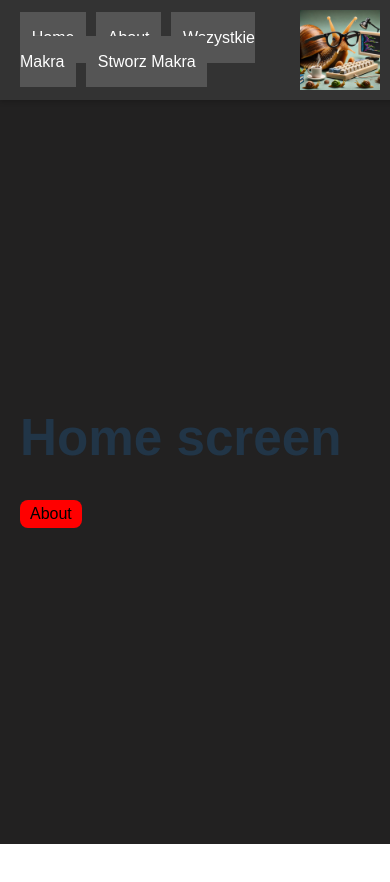
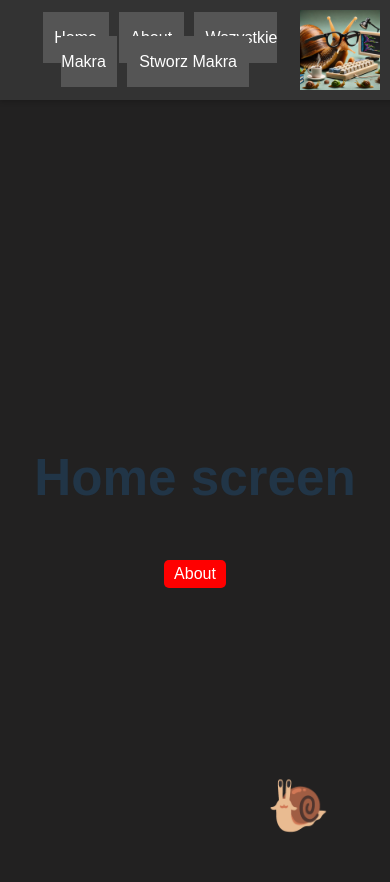
Before and after one commit to WXZK9/optimacro, a React (Vite) app in the folder app/: page /createMacros in a window 390 px wide. Shown: the top 882 px of the page. Before the commit the page ends 844 px from the top, so only its background shows below. Built offline with nearby package versions, Linux system fonts and the light colour scheme.

Commit message:
about + ślimak

```diff
--- a/app/src/ui/App.css
+++ b/app/src/ui/App.css
@@ -3,6 +3,28 @@ body {
   margin: 0;
   font-family: Arial, sans-serif;
   background-color: #222121;
+}
+
+
+.animation {
+  font-size: 50px;
+  position: absolute;
+  bottom: 0%;
+  animation: moveSnail 30s infinite linear;
+}
+
+
+@keyframes moveSnail {
+  0% {
+      right: 0%;
+  }
+  50% {
+      right: 50%;
+      transform: translateX(50%);
+  }
+  100% {
+      right: 100%;
+  }
 }
 
 
@@ -14,6 +36,7 @@ body {
   padding: 10px 20px;
   position: fixed;
   top: 0;
+  left: 0;
   width: 100%;
   z-index: 1000;
   box-shadow: 0px 2px 5px rgba(0, 0, 0, 0.2);
--- a/app/src/ui/App.tsx
+++ b/app/src/ui/App.tsx
@@ -24,6 +24,7 @@ const App: React.FC = () => {
             <Link className='nav-button' to="/createMacros">Stworz Makra</Link>
           </div>
           <img src={snailImage} alt="Snail" className="snail-icon" />
+
         </nav>
         {/* Page content */}
         <div className="content">
@@ -37,6 +38,9 @@ const App: React.FC = () => {
         </div>
 
       </div>
+      <div className="animation">
+                🐌
+            </div>
     </Router>
   );
 };
--- /dev/null
+++ b/app/src/ui/windows/CSS/About.css
@@ -0,0 +1,64 @@
+
+body {
+    font-family: Arial, sans-serif;
+
+    margin: 0;
+    padding: 0;
+    display: flex;
+    justify-content: center;
+    align-items: center;
+    min-height: 100vh;
+    text-align: center;
+}
+
+
+.grid-container {
+    display: grid;
+    grid-template-columns: repeat(2, 1fr);
+    grid-template-rows: repeat(4, auto);
+    gap: 30px;
+    justify-items: center;
+    align-items: center;
+    max-width: 90vw;
+    max-height: 90vh;
+    margin-top: 50px;
+}
+
+
+.frame {
+    height: 100px;
+    width: 350px;
+    padding: 20px;
+    background-color: #fff;
+    border: 2px solid #3498db;
+    border-radius: 10px;
+    box-shadow: 0 4px 8px rgba(0, 0, 0, 0.2);
+    display: flex;
+    justify-content: start;
+    align-items: center;
+    font-size: 16px;
+    font-weight: bold;
+    color: #2c3e50;
+    transition: transform 0.3s, box-shadow 0.3s;
+}
+
+
+.frame span {
+    margin-right: 10px;
+    font-size: 18px;
+    font-weight: bold;
+    color: #3498db;
+}
+
+
+.frame:hover {
+    transform: scale(1.05);
+    box-shadow: 0 8px 16px rgba(0, 0, 0, 0.3);
+}
+
+
+@media (max-width: 768px) {
+    .grid-container {
+        grid-template-columns: 1fr;
+    }
+}
--- /dev/null
+++ b/app/src/ui/windows/CSS/Home.css
@@ -0,0 +1,31 @@
+
+.home-container {
+    font-family: Arial, sans-serif;
+
+    display: flex;
+    flex-direction: column;
+    align-items: center;
+    justify-content: center;
+    min-height: 100vh;
+    text-align: center;
+    position: relative;
+}
+
+
+
+
+button {
+    margin-top: 20px;
+    padding: 10px 20px;
+    font-size: 16px;
+    cursor: pointer;
+    background-color: #3498db;
+    color: white;
+    border: none;
+    border-radius: 5px;
+    transition: background-color 0.3s;
+}
+
+button:hover {
+    background-color: #2980b9;
+}
--- a/app/src/ui/windows/TSX/About.tsx
+++ b/app/src/ui/windows/TSX/About.tsx
@@ -1,13 +1,25 @@
 import React from "react";
-import { useNavigate } from "react-router-dom";
 
-const About: React.FC = () =>{
-    const navigate = useNavigate();
+import '../CSS/About.css'
+
+const About: React.FC = () => {
+
+
     return (
         <div>
-            <h1>About screen</h1>
-            <button onClick={()=>navigate("/")}>Go Back</button>
+            <h1>Jak stworzyć swoje makro?</h1>
+            <div className="grid-container">
+                <div className="frame"><span>1</span>Przejdź do zakładki "Stwórz Makra"</div>
+                <div className="frame"><span>2</span>Wybierz z listy odpowiedni dla Ciebie 'blok' kodu i wypełnij pola</div>
+                <div className="frame"><span>3</span>Jeśli używasz bloków "If, For" nie zapomnij na końcu zakresu użyć bloku "End"</div>
+                <div className="frame"><span>4</span>Zakres każdego bloku jest pokazany poprzez niebieskie linie</div>
+                <div className="frame"><span>5</span>Zakres każdego statementu 'if' jest przedstawiony zieloną linią</div>
+                <div className="frame"><span>6</span>Wygeneruj kod, żeby sprawdzić czy nie zrobiłeś żadnego błędu</div>
+                <div className="frame"><span>7</span>......</div>
+            </div>
+
         </div>
     );
 };
+
 export default About;
--- a/app/src/ui/windows/TSX/CreateMacro.tsx
+++ b/app/src/ui/windows/TSX/CreateMacro.tsx
@@ -4,7 +4,7 @@ import "../CSS/CreateMacro.css";
 interface BlockActions {
   for: (from: number, to: number, freq: number) => any;
   if: (condition: string, statement?: string) => any;
-  zmienna: (type: string, name: string, value: string) => any;
+  zmienna: (name: string, value: string) => any;
   attachController: (luaState: string) => any;
   enterText: (text: string) => any;
   enterTextAdvanced: (text: string, window: number, delay: number) => any;
@@ -31,8 +31,8 @@ const blockActions: BlockActions = {
   end: () => ({
     action: "end"
   }),
-  zmienna: (type, name, value) => ({
-    action: `${type} ${name} = ${value}`
+  zmienna: ( name, value) => ({
+    action: `local ${name} = ${value}`
   }),
   attachController: (luaState) => ({
     action: `attachController(${luaState})`
@@ -127,7 +127,6 @@ const CreateMacro: React.FC = () => {
 
         case "zmienna":
           const zmiennaBlock = blockActions.zmienna(
-            block.typeName || "local",
             block.name || "variable",
             block.value || '""'
           );
@@ -390,12 +389,7 @@ const BlockRenderer: React.FC<{
       case "zmienna":
         return (
           <div className="block-content">
-            <label>Type:</label>
-            <input
-              type="text"
-              value={block.typeName || ""}
-              onChange={(e) => onInputChange(block.id, "typeName", e.target.value)}
-            />
+
             <label>Name:</label>
             <input
               type="text"
--- a/app/src/ui/windows/TSX/Home.tsx
+++ b/app/src/ui/windows/TSX/Home.tsx
@@ -1,13 +1,16 @@
 import React from "react";
 import { useNavigate } from "react-router-dom";
+import '../CSS/Home.css'; // Make sure to import the CSS
 
-const Home: React.FC = () =>{
+const Home: React.FC = () => {
     const navigate = useNavigate();
+
     return (
-        <div>
+        <div className="home-container">
             <h1>Home screen</h1>
-            <button onClick={()=>navigate("/About")}>About</button>
+            <button onClick={() => navigate("/About")}>About</button>
         </div>
     );
 };
+
 export default Home;
```
